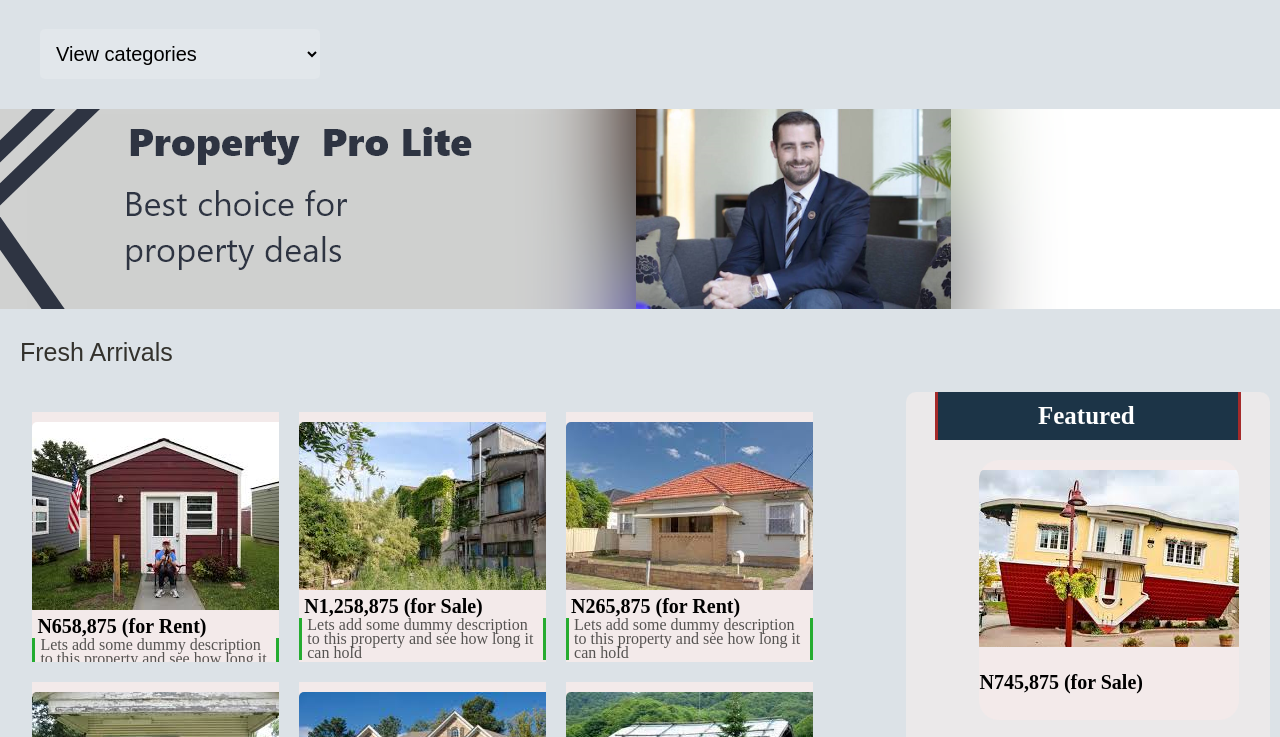
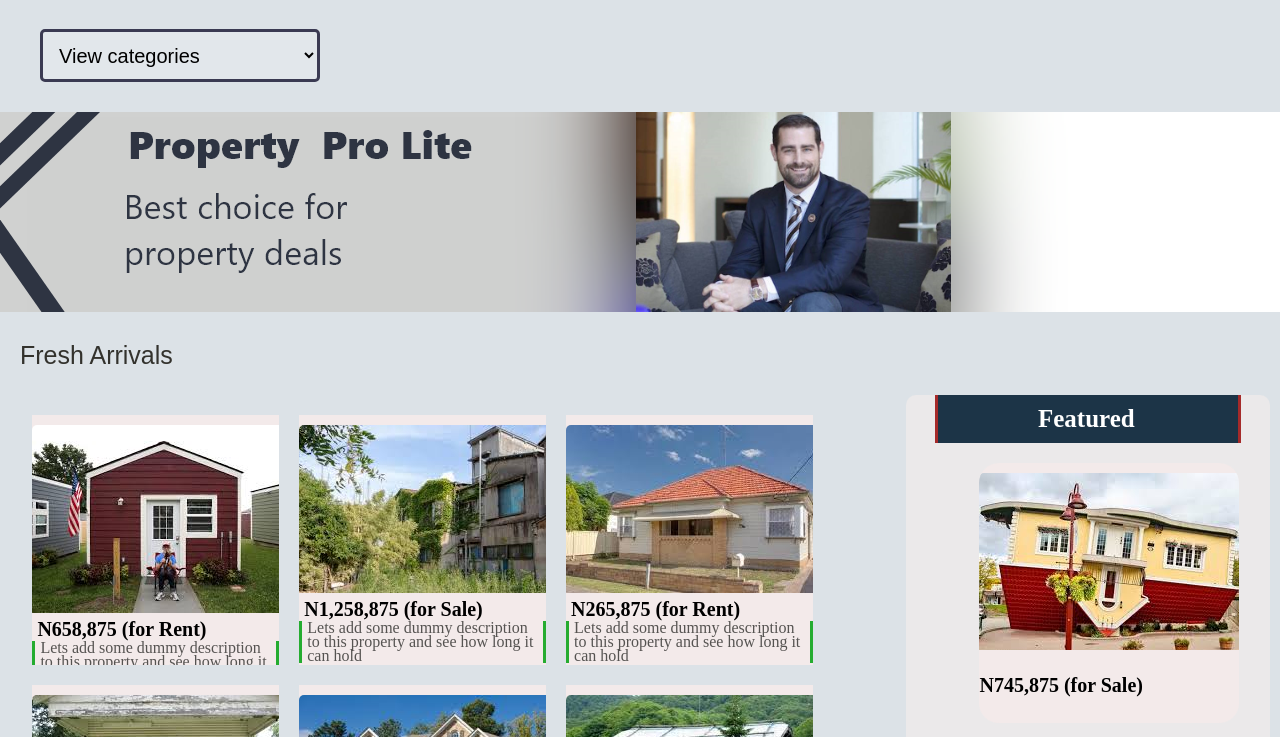
Before and after one commit to chrismeeky/PropertyPro, a plain HTML site: page UI/index.html in a window 1280 px wide. Shown: the part 56-793 px from the top of the page. Drawn offline with Linux system fonts and the light colour scheme.

Commit message:
feature(users can select specific property type): [starts #]

```diff
--- a/UI/index.css
+++ b/UI/index.css
@@ -4,11 +4,11 @@
 .select-type select {
     margin: 10px 20px;
     width: 280px;
-    height: 50px;
+    height: 53px;
     padding: 12px;
     font-size: 20px;
     border-radius: 5px;
-    border: none;
+    border: 3px solid rgb(58, 58, 82);
     outline: none;
     background-color: rgb(226, 231, 235)
 }
--- a/UI/index.html
+++ b/UI/index.html
@@ -23,7 +23,7 @@
     </header>
     <main>
         <div class="select-type">
-                <select name="category" id="category">
+                <select name="categories" id="categories">
                         <option selected disabled>  View categories </option>
                     <option value="Two-bedroom-flat">Two-bedroom flat</option>
                     <option value="Three-bedroom-flat">Three-bedroom flat</option>
```
